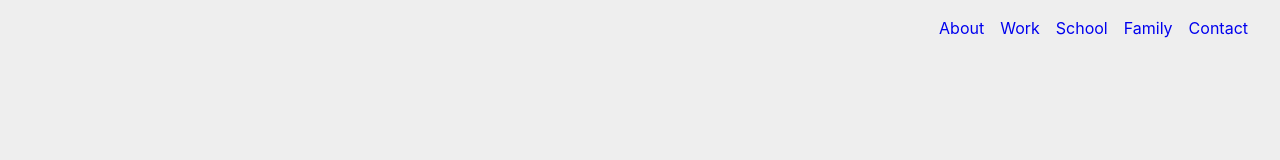
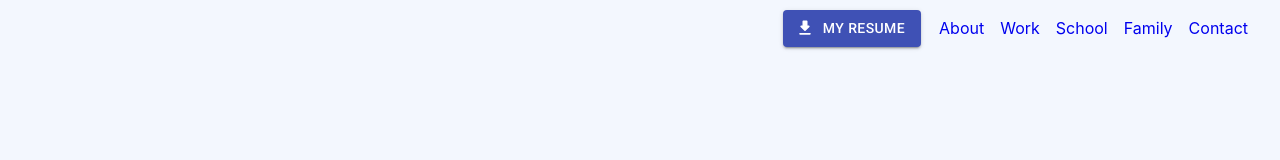
Before and after one commit to Trevor2492/portfolio, a React (Create React App) app: page / in a window 1280 px wide. Shown: the top 160 px of the page. Built offline with nearby package versions, Linux system fonts and the light colour scheme.

Commit message:
added resume download, education info, background color, and min-height for grid items

```diff
--- a/src/App.css
+++ b/src/App.css
@@ -1,6 +1,6 @@
 .App {
   text-align: center;
-  background-color: rgb(238, 238, 238);
+  background-color: #5b98ed13;
   height: 100%;
 }
 
@@ -33,7 +33,7 @@ a {
 /* This is the class for all Grid items */
 .MuiGrid-item {
   margin-top: 15px;
-  height: 800px;
+  min-height: 800px;
   border-bottom: dotted gray 1px;
 }
 
@@ -110,7 +110,7 @@ a {
   }
 
   .MuiMenu-paper {
-    border-radius: 10px;
+    border-radius: 15px;
   }
 }
 
--- a/src/App.js
+++ b/src/App.js
@@ -17,8 +17,10 @@ import LinkedInIcon from '@material-ui/icons/LinkedIn';
 import GitHubIcon from '@material-ui/icons/GitHub';
 import KeyboardArrowUpRoundedIcon from '@material-ui/icons/KeyboardArrowUp';
 import MenuRoundedIcon from '@material-ui/icons/MenuRounded';
+import GetAppRoundedIcon from '@material-ui/icons/GetAppRounded';
 import profileImage from './img/Profile_Image.jpg'
 import materialUiLogo from './img/Material_ui.png'
+import certificate from './files/CareerFoundry_Certificate_Trevor Allen.pdf'
 
 // used for the animations
 import lottie from 'lottie-web';
@@ -79,6 +81,16 @@ function App() {
     <Container className="App" maxWidth='lg'>
 
       <div className='nav' id='nav'>
+        <Button
+          variant='contained'
+          color='primary'
+          style={{ marginRight: '10px' }}
+          startIcon={<GetAppRoundedIcon/>}
+          download
+          href='./Public/Allen_Trevor_Resume.pdf'
+        >
+          My Resume
+        </Button>
         <a href='#about-me' className='nav-item'>About</a>
         <a href='#work' className='nav-item'>Work</a>
         <a href='#school' className='nav-item'>School</a>
@@ -97,6 +109,24 @@ function App() {
           open={Boolean(anchorEl)}
           onClose={handleClose}
         >
+          <MenuItem onClick={handleClose}>
+            <a
+              href='./Public/Allen_Trevor_Resume.pdf'
+              className='nav-item'
+              download
+            >
+              <Button
+                variant='contained'
+                color='primary'
+                style={{ marginRight: '10px' }}
+                startIcon={<GetAppRoundedIcon/>}
+                download
+                href='./Public/Allen_Trevor_Resume.pdf'
+              >
+                Resume
+              </Button>
+            </a>
+          </MenuItem>
           <MenuItem onClick={handleClose}>
             <a href='#about-me' className='nav-item'>About</a>
           </MenuItem>
@@ -215,9 +245,23 @@ function App() {
           <Typography variant='h3'>for</Typography>
           <Typography variant='h1'>School</Typography>
         </Grid>
-        <Grid item xs={12} sm={12} md={12} lg={6}>
-          BYU-I / Careerfoundry
+        <Grid item xs={12} sm={12} md={12} lg={6} style={{ padding: '20px' }}>
+          <Typography variant='h4'>
+            Brigham Young University - Idaho
+          </Typography>
+          <Typography variant='h6'>
+            Bachelor's of Business Management - Marketing
+          </Typography>
+          <img src='https://dummyimage.com/16:9x1080' alt='placeholder' style={{ width: '100%' }}/>
+          <Typography variant='h4'>
+            Career Foundry
+          </Typography>
+          <Typography variant='h6'>
+            Full-Stack Web Development Certification
+          </Typography>
+          <img src={certificate} alt='certificate' style={{ width: '100%' }}/>
         </Grid>
+
         <Grid className='family' id='family' item xs={12} sm={12} md={12} lg={6}>
           <Typography variant='h1'>F</Typography>
           <Typography variant='h3'>is</Typography>
```
Also changed, not shown: 2 other files (tests, documents, lock files or other folders).
